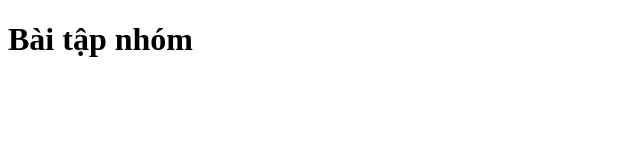
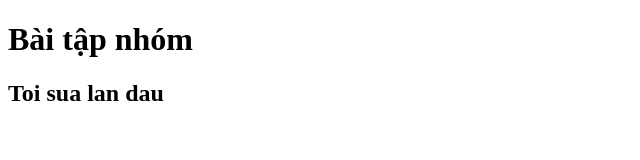
Before and after one commit to Tin-ne/teamAB, a plain HTML site: page index.html in a window 1280 px wide. Shown: the whole page, without its empty margins (0-640 px from the left). Drawn offline with Linux system fonts and the light colour scheme.

Commit message:
a. commit lan 1

```diff
--- a/index.html
+++ b/index.html
@@ -7,5 +7,6 @@
   </head>
   <body>
     <h1>Bài tập nhóm</h1>
+    <h2>Toi sua lan dau</h2>
   </body>
 </html>
```
